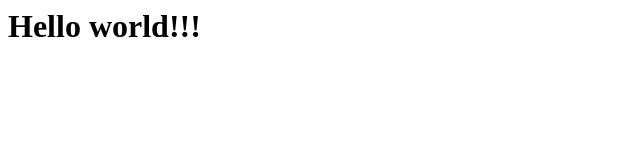
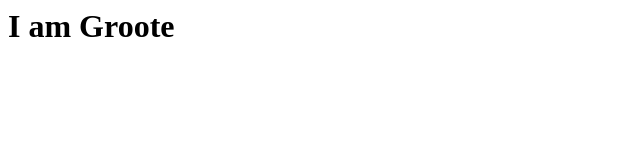
Before and after one commit to razor5000/study-test-repository, a plain HTML site: page index.html in a window 1280 px wide. Shown: the whole page, without its empty margins (0-640 px from the left). Drawn offline with Linux system fonts and the light colour scheme.

Commit message:
added Groote to index.html

```diff
--- a/index.html
+++ b/index.html
@@ -1 +1 @@
-<h1>Hello world!!!</h1>
+<h1>I am Groote</h1>
```
